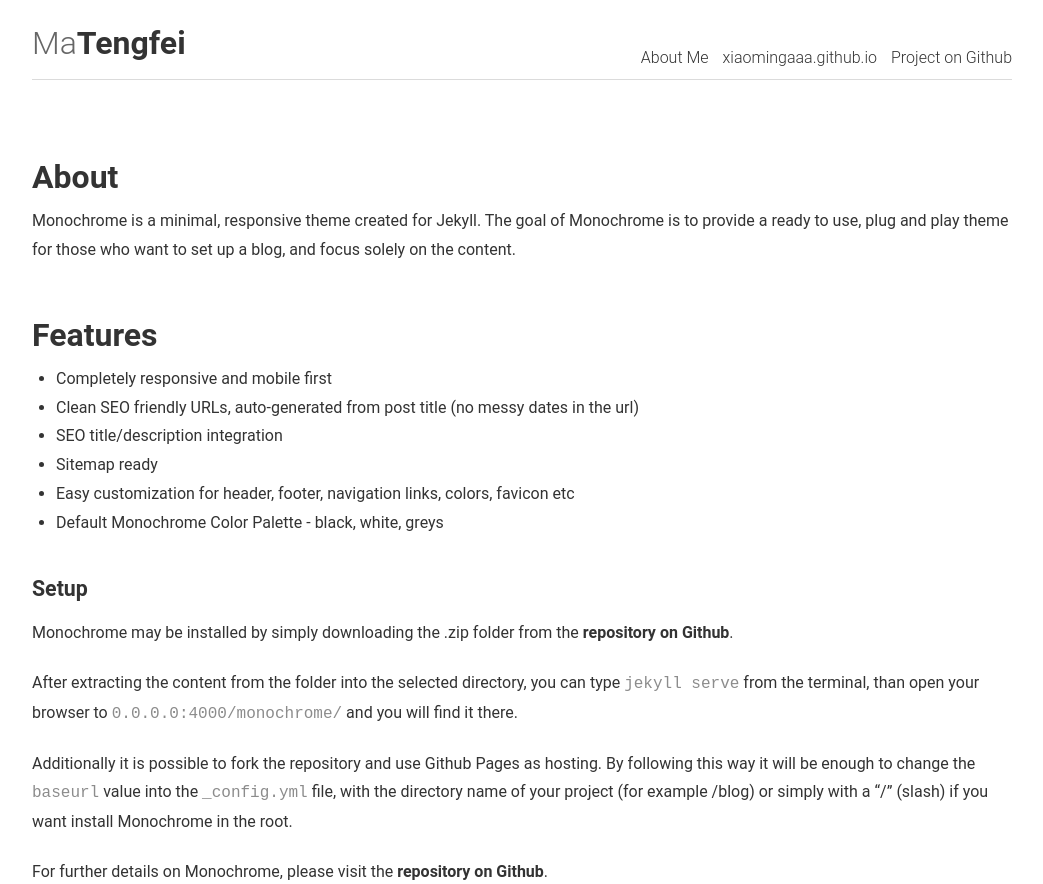
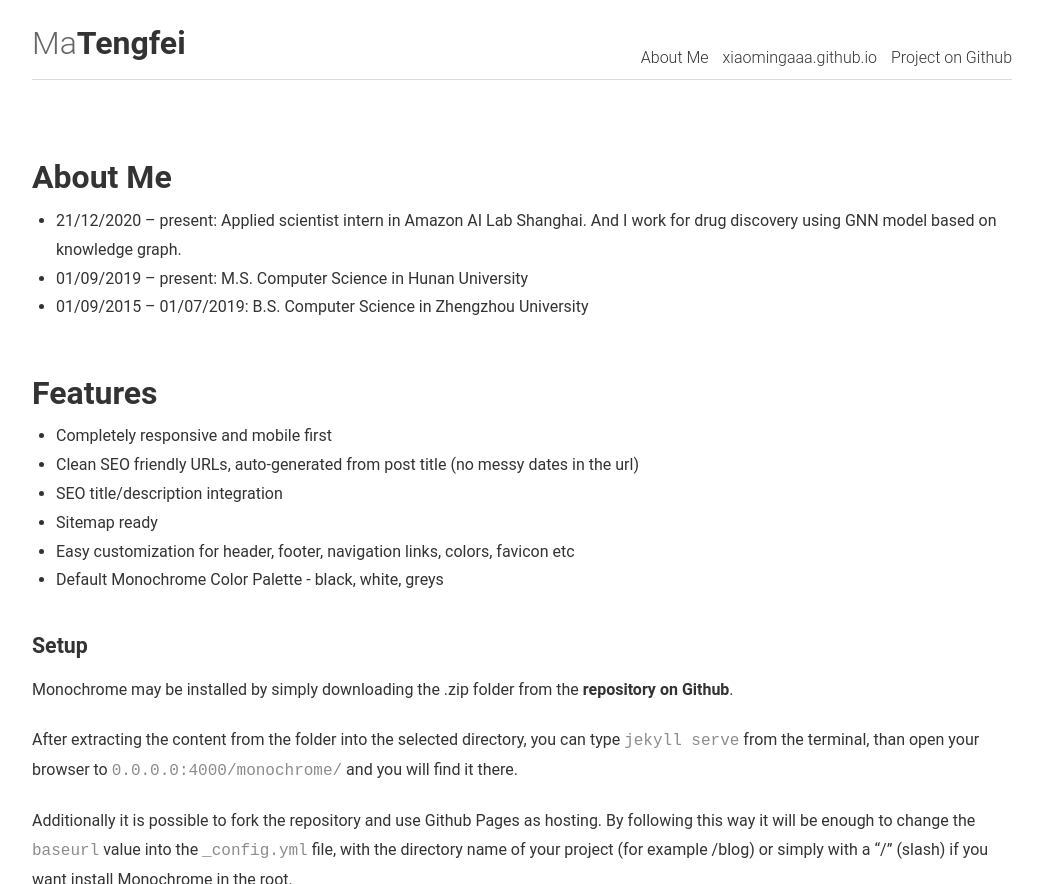
Before and after one commit to xiaomingaaa/xiaomingaaa.github.io, a Jekyll site: the page built from about.md, in a window 1280 px wide, cut to the strip 0-884 px from the top of the page. Shown: the whole strip, without its empty margins (118-1161 px from the left). Built offline with Jekyll 4.4.1, drawn with Linux system fonts in a browser that asks for light colours.

Commit message:
Update about.md

```diff
--- a/about.md
+++ b/about.md
@@ -3,8 +3,10 @@
 title: About Me
 description: This page describes monochrome.
 ---
-## About
-Monochrome is a minimal, responsive theme created for Jekyll. The goal of Monochrome is to provide a ready to use, plug and play theme for those who want to set up a blog, and focus solely on the content.
+## About Me
+- 21/12/2020 -- present: Applied scientist intern in Amazon AI Lab Shanghai. And I work for drug discovery using GNN model based on knowledge graph.
+- 01/09/2019 -- present: M.S. Computer Science in Hunan University
+- 01/09/2015 -- 01/07/2019: B.S. Computer Science in Zhengzhou University
 
 ## Features
 
```
